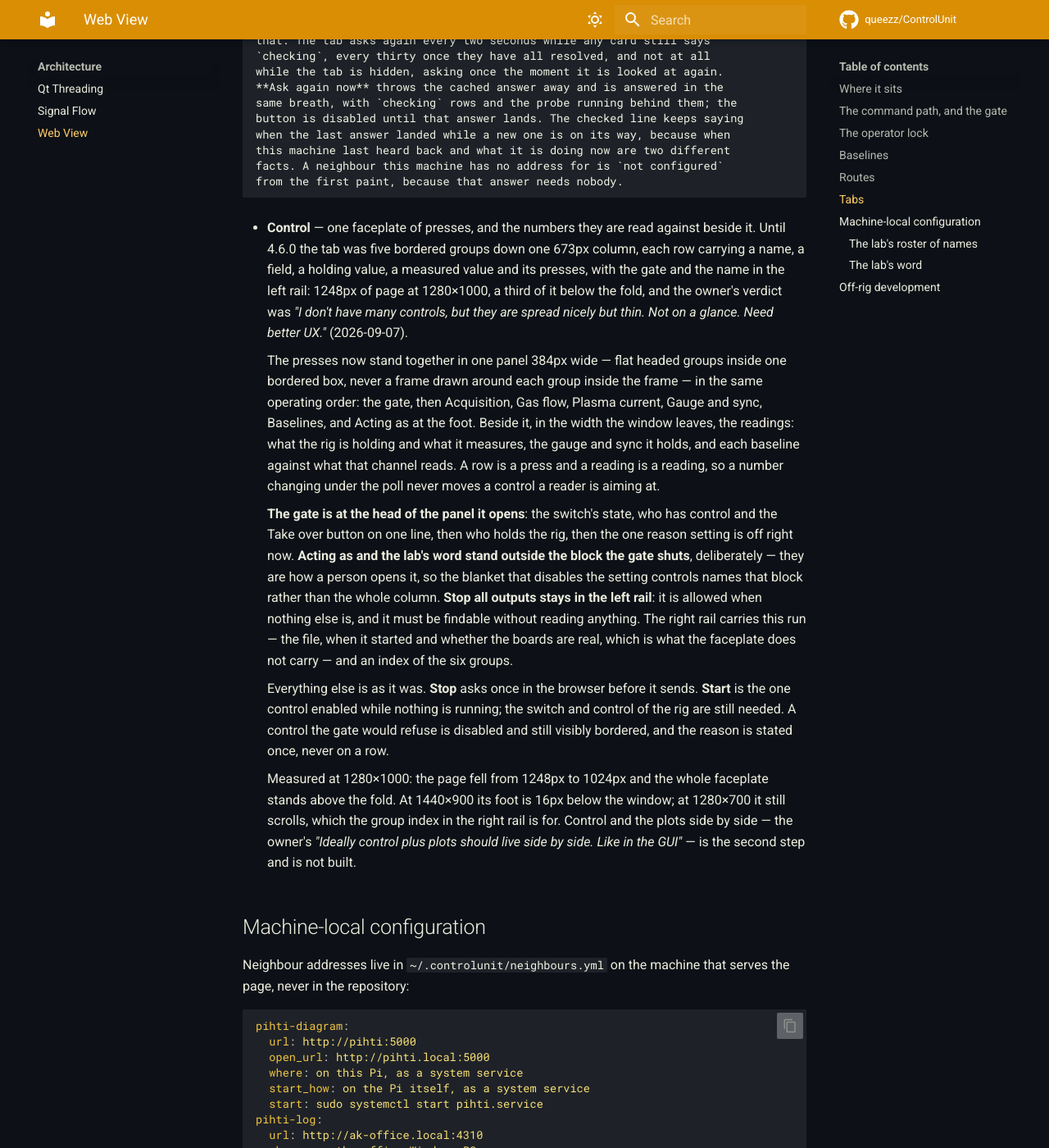
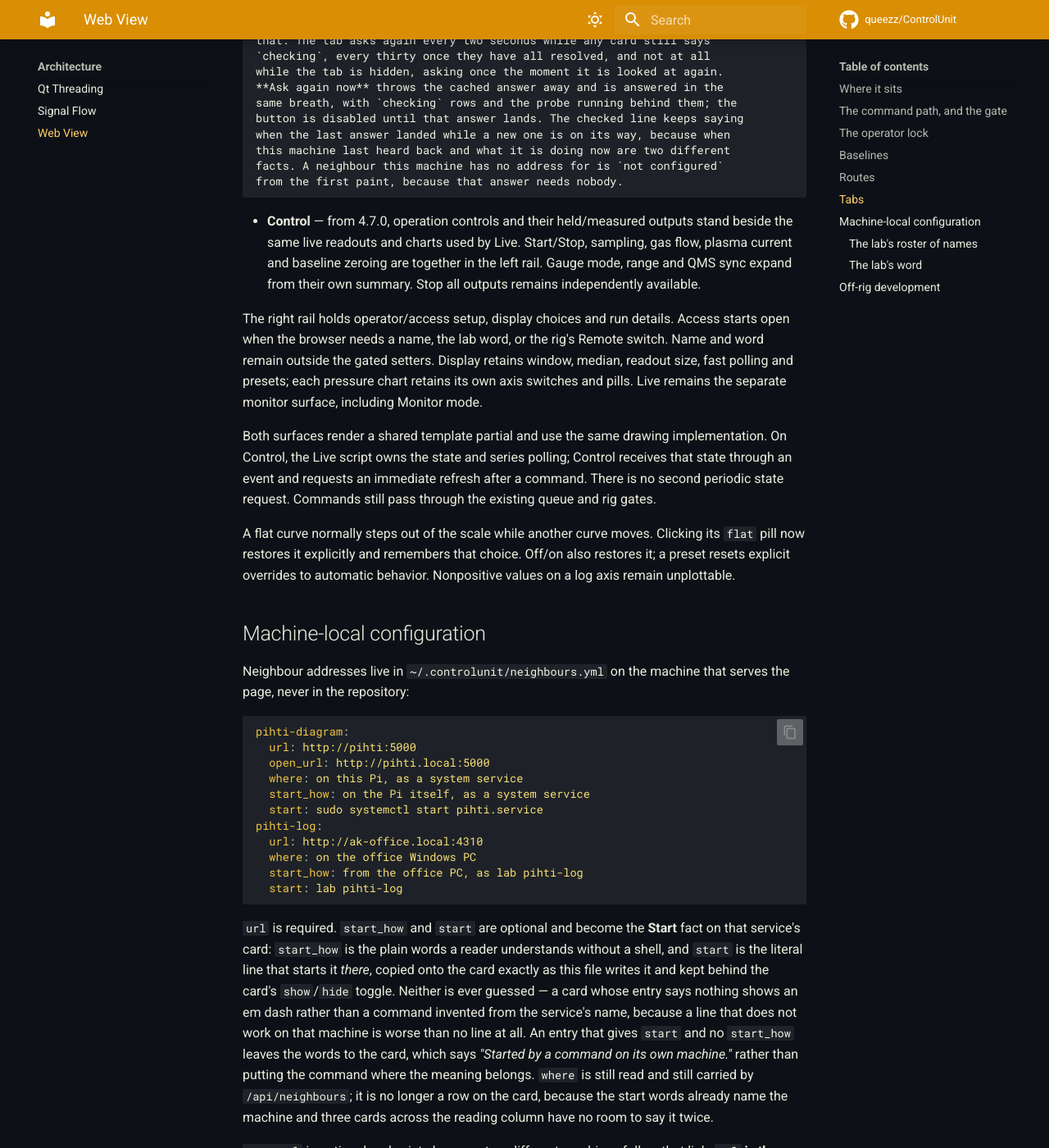
Before and after one commit to queezz/ControlUnit, an MkDocs documentation site: the page built from docs/architecture/web-ui.md, in a window 1280 px wide and 1400 px high, scrolled down 10183 px. Shown: the whole window at 82% size. Built offline with MkDocs 1.6.1 and Material for MkDocs 9.7.7, drawn with Linux system fonts in a browser that asks for light colours; comment, search, counter and statistics services are not loaded.

Commit message:
Bring live trends beside the operation controls
Share Live readouts and charts on Control, place output feedback beside setters, and preserve a single state poll. Allow explicit restoration of automatically suppressed curves and retain access through deep links.

agent: codex

```diff
--- a/controlunit/_version.py
+++ b/controlunit/_version.py
@@ -19,7 +19,7 @@
 # the lab network. The second number moves for a feature, the third for a
 # fix; pyproject.toml carries the same number and a test holds them equal.
 # docs/history.md tells the eras in full.
-__version__ = "4.6.1"
+__version__ = "4.7.0"
 
 __about__ = """
 Version 4: the rig on the lab network.
@@ -39,8 +39,8 @@ whole window and keeps the rails in edge drawers, and two pills
 saying whether the rig is stopped, measuring only, or holding gas or the
 cathode — the same three states the health report carries, so anyone about
 to restart the rig can read them from the lab network;
-Control, one faceplate of presses with the numbers they are read against
-beside it, which lets a browser start and stop acquisition, set
+Control, operation controls with held and measured outputs beside live
+readouts and charts, which lets a browser start and stop acquisition, set
 the sampling time, gas flow, plasma current, gauge mode and range, the QMS
 sync line and the Ip/Bu/Bd baselines behind a Remote switch on the rig's
 own screen, with Stop all outputs always allowed, acting under a name from
--- a/docs/architecture/web-ui.md
+++ b/docs/architecture/web-ui.md
@@ -451,47 +451,29 @@ of the response can tell which question was asked.
     this machine last heard back and what it is doing now are two different
     facts. A neighbour this machine has no address for is `not configured`
     from the first paint, because that answer needs nobody.
-- **Control** — one faceplate of presses, and the numbers they are read
-  against beside it. Until 4.6.0 the tab was five bordered groups down one
-  673px column, each row carrying a name, a field, a holding value, a
-  measured value and its presses, with the gate and the name in the left
-  rail: 1248px of page at 1280×1000, a third of it below the fold, and the
-  owner's verdict was *"I don't have many controls, but they are spread
-  nicely but thin. Not on a glance. Need better UX."* (2026-09-07).
+- **Control** — from 4.7.0, operation controls and their held/measured
+  outputs stand beside the same live readouts and charts used by Live.
+  Start/Stop, sampling, gas flow, plasma current and baseline zeroing are
+  together in the left rail. Gauge mode, range and QMS sync expand from
+  their own summary. Stop all outputs remains independently available.
 
-    The presses now stand together in one panel 384px wide — flat headed
-    groups inside one bordered box, never a frame drawn around each group
-    inside the frame — in the same operating order: the gate, then
-    Acquisition, Gas flow, Plasma current, Gauge and sync, Baselines, and
-    Acting as at the foot. Beside it, in the width the window leaves, the
-    readings: what the rig is holding and what it measures, the gauge and
-    sync it holds, and each baseline against what that channel reads. A row
-    is a press and a reading is a reading, so a number changing under the
-    poll never moves a control a reader is aiming at.
+  The right rail holds operator/access setup, display choices and run
+  details. Access starts open when the browser needs a name, the lab word,
+  or the rig's Remote switch. Name and word remain outside the gated
+  setters. Display retains window, median, readout size, fast polling and
+  presets; each pressure chart retains its own axis switches and pills.
+  Live remains the separate monitor surface, including Monitor mode.
 
-    **The gate is at the head of the panel it opens**: the switch's state,
-    who has control and the Take over button on one line, then who holds the
-    rig, then the one reason setting is off right now. **Acting as and the
-    lab's word stand outside the block the gate shuts**, deliberately — they
-    are how a person opens it, so the blanket that disables the setting
-    controls names that block rather than the whole column. **Stop all
-    outputs stays in the left rail**: it is allowed when nothing else is, and
-    it must be findable without reading anything. The right rail carries this
-    run — the file, when it started and whether the boards are real, which is
-    what the faceplate does not carry — and an index of the six groups.
+  Both surfaces render a shared template partial and use the same drawing
+  implementation. On Control, the Live script owns the state and series
+  polling; Control receives that state through an event and requests an
+  immediate refresh after a command. There is no second periodic state
+  request. Commands still pass through the existing queue and rig gates.
 
-    Everything else is as it was. **Stop** asks once in the browser before it
-    sends. **Start** is the one control enabled while nothing is running; the
-    switch and control of the rig are still needed. A control the gate would
-    refuse is disabled and still visibly bordered, and the reason is stated
-    once, never on a row.
-
-    Measured at 1280×1000: the page fell from 1248px to 1024px and the whole
-    faceplate stands above the fold. At 1440×900 its foot is 16px below the
-    window; at 1280×700 it still scrolls, which the group index in the right
-    rail is for. Control and the plots side by side — the owner's *"Ideally
-    control plus plots should live side by side. Like in the GUI"* — is the
-    second step and is not built.
+  A flat curve normally steps out of the scale while another curve moves.
+  Clicking its `flat` pill now restores it explicitly and remembers that
+  choice. Off/on also restores it; a preset resets explicit overrides to
+  automatic behavior. Nonpositive values on a log axis remain unplottable.
 
 ## Machine-local configuration
 
--- a/pyproject.toml
+++ b/pyproject.toml
@@ -10,7 +10,7 @@ build-backend = "setuptools.build_meta"
 
 [project]
 name = "controlunit"
-version = "4.6.1"
+version = "4.7.0"
 description = "Raspberry Pi plasma-lab control and data acquisition, with a web view on the lab network"
 readme = "README.md"
 requires-python = ">=3.9"
```
Also changed, not shown: .agents/CHANGELOG.md (+10 -0 lines), .agents/directions.md (+6 -9 lines), .agents/log/2026-09-09-fused-control-and-live-trends.md (added, +56 -0 lines), controlunit/web/static/css/controlunit.css (+42 -0 lines), controlunit/web/static/js/control.js (+32 -0 lines), controlunit/web/static/js/live.js (+35 -8 lines), 7 other files.
